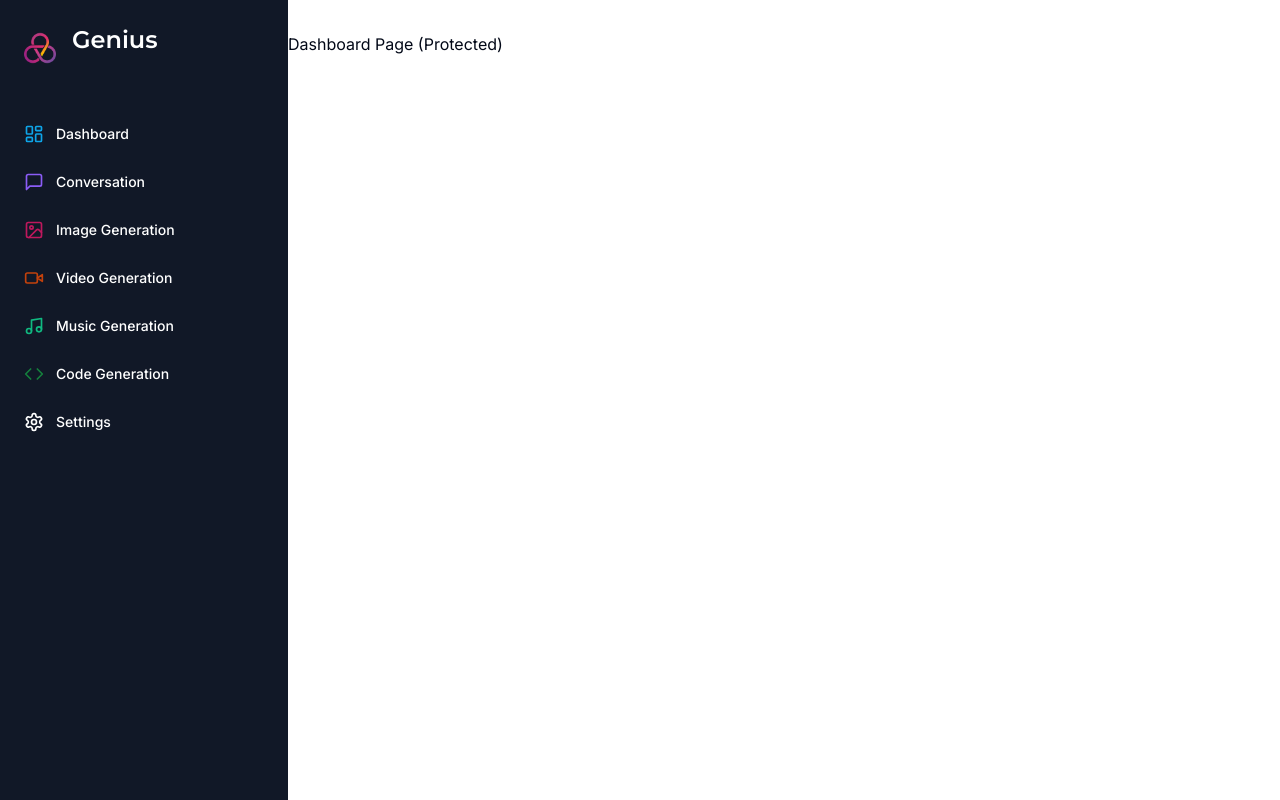
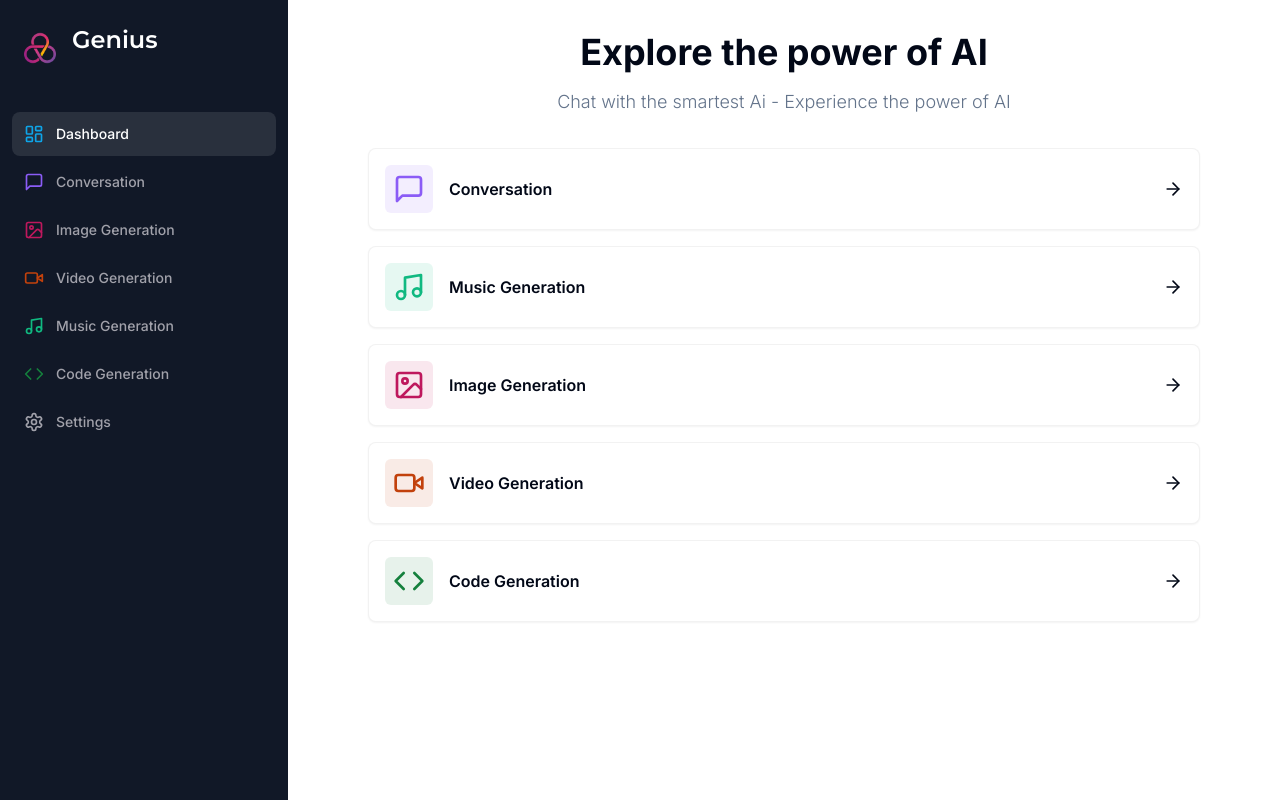
Before and after one commit to RenatoDev3/next13-fullstack-ai-saas, a Next.js app: page /dashboard in a window 1280 px wide. Built offline with nearby package versions, Linux system fonts and the light colour scheme.

Commit message:
Dashboard

```diff
--- a/app/(dashboard)/(routes)/dashboard/page.tsx
+++ b/app/(dashboard)/(routes)/dashboard/page.tsx
@@ -1,8 +1,83 @@
+"use client";
+
+import { ArrowRight, MessageSquare, Music, ImageIcon, VideoIcon, Code } from "lucide-react"
+
+import { Card } from "@/components/ui/card";
+import { cn } from "@/lib/utils";
+import { useRouter } from "next/navigation";
+
+const tools = [
+  {
+    label: "Conversation",
+    icon: MessageSquare,
+    color: "text-violet-500",
+    bgColor: "bg-violet-500/10",
+    href: "/coversation"
+  },
+  {
+    label: "Music Generation",
+    icon: Music,
+    color: "text-emerald-500",
+    bgColor: "bg-emerald-500/10",
+    href: "/music"
+  },
+  {
+    label: "Image Generation",
+    icon: ImageIcon,
+    color: "text-pink-700",
+    bgColor: "bg-pink-700/10",
+    href: "/image"
+  },
+  {
+    label: "Video Generation",
+    icon: VideoIcon,
+    color: "text-orange-700",
+    bgColor: "bg-orange-700/10",
+    href: "/video"
+  },
+  {
+    label: "Code Generation",
+    icon: Code,
+    color: "text-green-700",
+    bgColor: "bg-green-700/10",
+    href: "/code"
+  },
+]
 
 export default function DashboardPage() {
+  const router = useRouter()
   return (
     <div>
-      <p>Dashboard Page (Protected)</p>
+      <div className="mb-8 space-y-4">
+        <h2 className="text-2xl md:text-4xl font-bold
+        text-center">
+          Explore the power of AI
+        </h2>
+        <p className="text-muted-foreground font-light text-sm
+        md:text-lg text-center">
+          Chat with the smartest Ai - Experience the power of AI
+        </p>
+      </div>
+      <div className="px-4 md:px-20 lg:px32 space-y-4">
+        {tools.map((tool) => (
+          <Card
+          onClick={() => router.push(tool.href)}
+          key={tool.href}
+          className="p-4 border-black/5 flex items-center
+          justify-between hover:shadow-md transition cursor-pointer"
+          >
+            <div className="flex items-center gap-x-4">
+              <div className={cn("p-2 w-fit rounded-md", tool.bgColor)}>
+                <tool.icon className={cn("w-8 h-8", tool.color)} />
+              </div>
+              <div className="font-semibold">
+                {tool.label}
+              </div>
+            </div>
+            <ArrowRight className="w-5 h-5" />
+          </Card>
+        ))}
+      </div>
     </div>
   )
 }
--- a/components/sidebar.tsx
+++ b/components/sidebar.tsx
@@ -6,6 +6,7 @@
 
 import { cn } from "@/lib/utils";
 import { LayoutDashboard, MessageSquare, ImageIcon, VideoIcon, MusicIcon, Code, Settings } from "lucide-react"
+import { usePathname } from "next/navigation";
 
 const montserrat = Montserrat({
   weight:"600",
@@ -57,6 +58,7 @@
 ]
 
 const Sidebar = () => {
+  const pathname = usePathname();
   return (
     <div className="space-y-4 py-4 flex flex-col h-full
     bg-[#111827] text-white">
@@ -73,9 +75,7 @@
             <div className="space-y-1">
               {routes.map((route) => (
                 <Link href={route.href} key={route.href}
-                className="text-sm group flex p-3 w-full justify-start
-                 font-medium cursor-pointer hover:text-white hover:bg-white/10
-                  rounded-lg transition">
+                className={cn("text-sm group flex p-3 w-full justify-start font-medium cursor-pointer hover:text-white hover:bg-white/10 rounded-lg transition", pathname === route.href ? "text-white bg-white/10" : "text-zinc-400" )}>
                   <div className="flex items-center flex-1">
                     <route.icon className={cn("h-5 w-5 mr-3", route.color)} />
                     {route.label}
--- /dev/null
+++ b/components/ui/card.tsx
@@ -0,0 +1,79 @@
+import * as React from "react"
+
+import { cn } from "@/lib/utils"
+
+const Card = React.forwardRef<
+  HTMLDivElement,
+  React.HTMLAttributes<HTMLDivElement>
+>(({ className, ...props }, ref) => (
+  <div
+    ref={ref}
+    className={cn(
+      "rounded-lg border bg-card text-card-foreground shadow-sm",
+      className
+    )}
+    {...props}
+  />
+))
+Card.displayName = "Card"
+
+const CardHeader = React.forwardRef<
+  HTMLDivElement,
+  React.HTMLAttributes<HTMLDivElement>
+>(({ className, ...props }, ref) => (
+  <div
+    ref={ref}
+    className={cn("flex flex-col space-y-1.5 p-6", className)}
+    {...props}
+  />
+))
+CardHeader.displayName = "CardHeader"
+
+const CardTitle = React.forwardRef<
+  HTMLParagraphElement,
+  React.HTMLAttributes<HTMLHeadingElement>
+>(({ className, ...props }, ref) => (
+  <h3
+    ref={ref}
+    className={cn(
+      "text-2xl font-semibold leading-none tracking-tight",
+      className
+    )}
+    {...props}
+  />
+))
+CardTitle.displayName = "CardTitle"
+
+const CardDescription = React.forwardRef<
+  HTMLParagraphElement,
+  React.HTMLAttributes<HTMLParagraphElement>
+>(({ className, ...props }, ref) => (
+  <p
+    ref={ref}
+    className={cn("text-sm text-muted-foreground", className)}
+    {...props}
+  />
+))
+CardDescription.displayName = "CardDescription"
+
+const CardContent = React.forwardRef<
+  HTMLDivElement,
+  React.HTMLAttributes<HTMLDivElement>
+>(({ className, ...props }, ref) => (
+  <div ref={ref} className={cn("p-6 pt-0", className)} {...props} />
+))
+CardContent.displayName = "CardContent"
+
+const CardFooter = React.forwardRef<
+  HTMLDivElement,
+  React.HTMLAttributes<HTMLDivElement>
+>(({ className, ...props }, ref) => (
+  <div
+    ref={ref}
+    className={cn("flex items-center p-6 pt-0", className)}
+    {...props}
+  />
+))
+CardFooter.displayName = "CardFooter"
+
+export { Card, CardHeader, CardFooter, CardTitle, CardDescription, CardContent }
```
